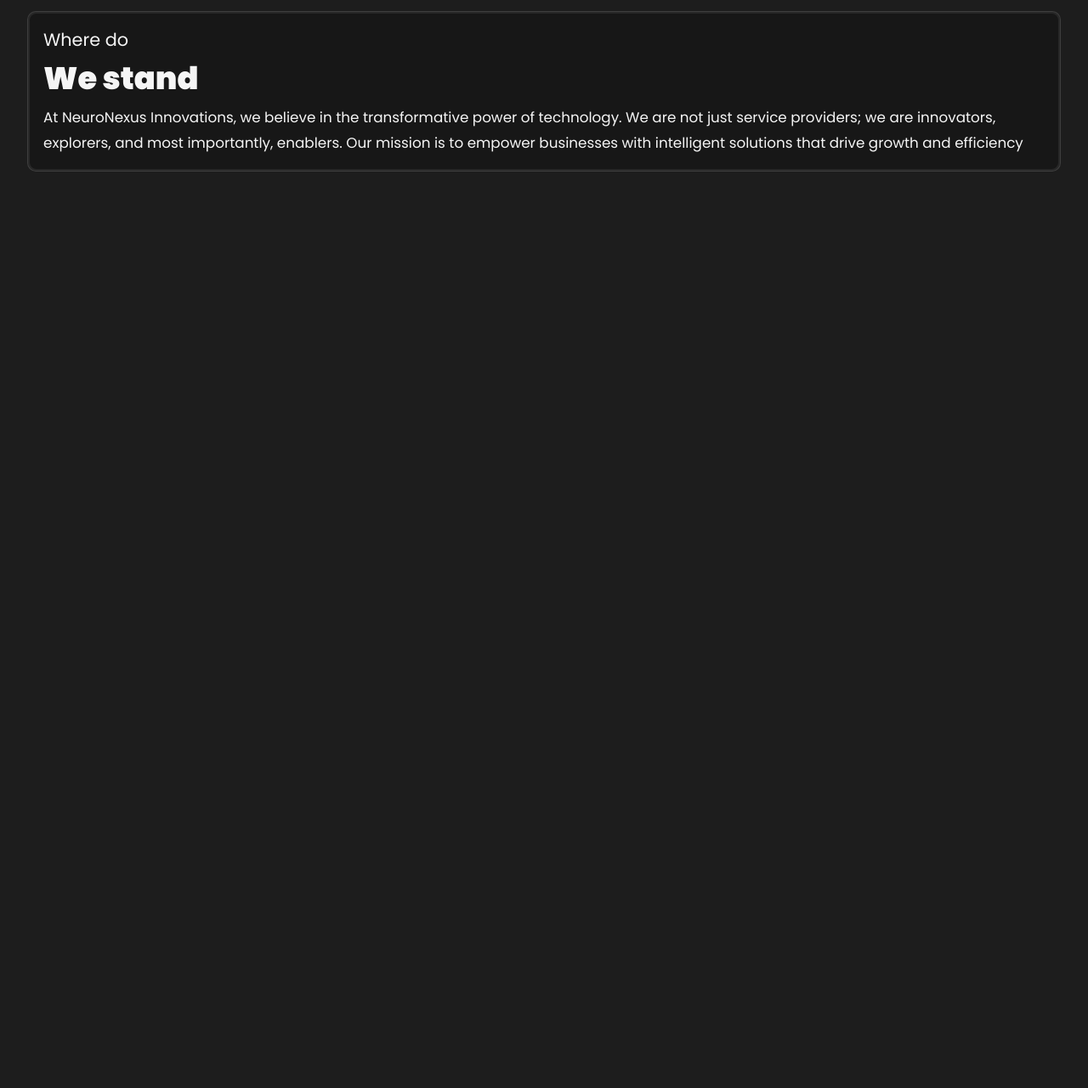
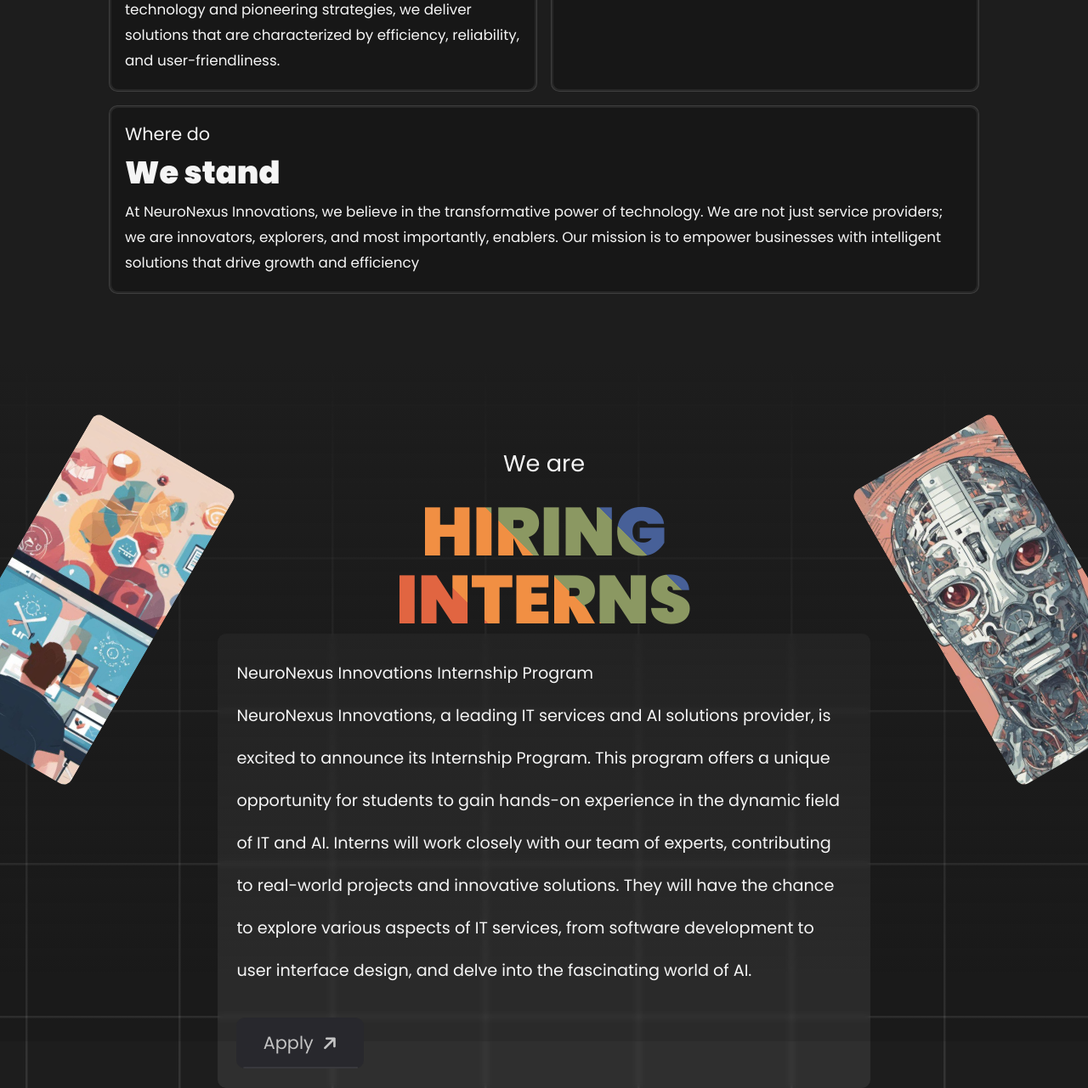
Before and after one commit to Dharmesh35/NeuroNexus_landing_page, a plain HTML site: page index.html in a window 1280 px wide. Shown: the part 1174-2455 px from the top of the page at 85% size. Before the commit the page ends 1408 px from the top, so only its background shows below. Drawn offline with Linux system fonts and the light colour scheme.

Commit message:
made responsive and added new section

```diff
--- a/button.css
+++ b/button.css
@@ -8,7 +8,7 @@
   position: relative;
   color: #c4c4c4;
   cursor: pointer;
-  z-index: 1;
+  z-index: 9;
   padding: 15px 25px;
   display: flex;
   gap: 10px;
@@ -40,9 +40,9 @@
 }
 
 .apply_button::after {
-  transform: translate(10px, 10px);
-  width: 35px;
-  height: 35px;
+  transform: translate(-5%, 0%);
+  width: 90%;
+  height: 2px;
   background: #ffffff15;
   backdrop-filter: blur(5px);
   -webkit-backdrop-filter: blur(5px);
--- a/index.css
+++ b/index.css
@@ -87,6 +87,7 @@ body {
     var(--transparent) 10%,
     var(--black)
   );
+  z-index: 9;
   pointer-events: none;
 }
 
@@ -108,7 +109,8 @@ body {
   right: 0%;
   top: 50%;
   margin-right: -20rem;
-  /* animation: rotator 50s infinite forwards; */
+  animation: rotator 50s infinite forwards;
+  z-index: 9;
 }
 
 @keyframes rotator {
@@ -125,11 +127,11 @@ body {
 }
 
 .fa-arrow-down {
-  /* position: absolute; */
+  position: absolute;
   scale: 1.5;
-  /* margin-top: 5rem; */
-  bottom: 5%;
+  bottom: 2%;
   left: 50%;
+  z-index: 9;
   animation: updown 2s infinite forwards;
 }
 
@@ -144,3 +146,91 @@ body {
     transform: translateY(-5px);
   }
 }
+
+.general_img_box {
+  position: absolute;
+  width: 15%;
+  height: 50%;
+  overflow: hidden;
+  border-radius: 10px;
+}
+
+.general_img {
+  width: 100%;
+  height: 110%;
+  object-fit: cover;
+}
+
+.img1 {
+  top: 10%;
+  left: 0%;
+  transform: rotate(30deg);
+}
+
+.img2 {
+  bottom: -1%;
+  left: 25%;
+  width: 50%;
+  height: 20%;
+  scale: 0.8;
+  z-index: -10;
+  transform: rotate(-4deg);
+}
+
+.img3 {
+  top: 10%;
+  right: 0%;
+  transform: rotate(-30deg);
+}
+
+@media only screen and (max-width: 1299px) {
+  .img2,
+  .img2 > img {
+    visibility: hidden;
+  }
+  .intern_body {
+    width: 60% !important;
+    top: 40% !important;
+    left: 20% !important;
+  }
+}
+
+@media only screen and (max-width: 1128px) {
+  .general_img_box {
+    width: 20%;
+    height: 40%;
+  }
+}
+
+@media only screen and (max-width: 790px) {
+  .general_box {
+    min-height: 50%;
+  }
+  .img1,
+  .img3 {
+    visibility: hidden;
+  }
+  .intern_heading {
+    width: 80% !important;
+  }
+  .intern_body {
+    width: 80% !important;
+    top: 40% !important;
+    left: 10% !important;
+  }
+  .part_two {
+    display: flex !important;
+    flex-direction: column;
+    flex-flow: wrap;
+    overflow: auto;
+  }
+  .part_two_sec {
+    height: auto;
+  }
+}
+
+@media only screen and (max-width: 500px) {
+  .intern_heading {
+    width: 100% !important;
+  }
+}
--- a/index.html
+++ b/index.html
@@ -9,28 +9,19 @@
       href="https://fonts.googleapis.com/css2?family=Poppins:ital,wght@0,100;0,200;0,300;0,400;0,500;0,600;0,700;0,800;0,900;1,100;1,200;1,300;1,400;1,500;1,600;1,700;1,800;1,900&display=swap"
       rel="stylesheet"
     />
+    <link rel="stylesheet" href="index.css" />
+    <link rel="stylesheet" href="text.css" />
+    <link rel="stylesheet" href="button.css" />
+    <script src="index.js"></script>
     <script
       src="https://kit.fontawesome.com/046768497e.js"
       crossorigin="anonymous"
     ></script>
-    <link rel="stylesheet" href="index.css" />
-    <link rel="stylesheet" href="text.css" />
-    <link rel="stylesheet" href="button.css" />
-    <script src="index.js"></script>
     <title>NeuroNexus Innovations</title>
   </head>
   <body>
     <div class="bg"></div>
     <div class="topBlob"></div>
-    <!-- <div class="rightBlob">
-      <svg viewBox="0 0 200 200" xmlns="http://www.w3.org/2000/svg">
-        <path
-          fill="#f5f5f5"
-          d="M43.6,-73.4C54.4,-69.4,59.5,-53.3,63.6,-39.1C67.7,-24.8,70.9,-12.4,69.2,-1C67.6,10.5,61,21,55.1,32.1C49.2,43.2,43.8,54.9,34.7,63.2C25.6,71.5,12.8,76.4,0.1,76.2C-12.6,76.1,-25.2,70.8,-33.6,62.1C-41.9,53.3,-46,41.1,-56.1,30.2C-66.3,19.3,-82.5,9.6,-84.4,-1.1C-86.3,-11.8,-73.9,-23.7,-62.9,-33.1C-51.8,-42.4,-42.2,-49.3,-31.9,-53.6C-21.6,-57.9,-10.8,-59.5,2.8,-64.4C16.4,-69.2,32.9,-77.3,43.6,-73.4Z"
-          transform="translate(100 100)"
-        />
-      </svg>
-    </div> -->
     <section class="main">
       <div class="centered">
         <div class="small_heading">WELCOME TO</div>
@@ -43,19 +34,20 @@
             Apply <i class="fa-solid fa-arrow-right"></i>
           </button>
         </div>
-        <!-- <i class="fa-solid fa-arrow-down"></i> -->
+        <i class="fa-solid fa-arrow-down"></i>
       </div>
     </section>
-    <section style="background-color: #1d1d1d">
+
+    <section class="part_two_sec">
       <div class="part_two poppins">
         <div class="box1 general_box">
           <div class="box_border"></div>
           <div class="box_content">
             <div class="box_heading">
               We build
-              <span class=""> Experiences </span>
+              <span> Experiences </span>
             </div>
-            <div class="">
+            <div>
               We specialize in crafting not merely solutions, but experiences.
               Our cadre of seasoned professionals is committed to comprehending
               your enterprise requirements, thereby engineering IT solutions
@@ -101,13 +93,38 @@
         </div>
       </div>
     </section>
+
+    <section style="position: relative">
+      <div class="part_three poppins">
+        <div class="intern_content">
+          <div class="intern_heading">We are <span>HIRING INTERNS</span></div>
+        </div>
+        <div class="general_img_box img1">
+          <img src="image01.jpg" class="general_img" />
+        </div>
+        <div class="general_img_box img2">
+          <img src="image02.jpg" class="general_img" />
+        </div>
+        <div class="general_img_box img3">
+          <img src="image03.jpg" class="general_img" />
+        </div>
+      </div>
+      <div class="intern_body">
+        <span style="display: block">
+          NeuroNexus Innovations Internship Program
+        </span>
+        NeuroNexus Innovations, a leading IT services and AI solutions provider,
+        is excited to announce its Internship Program. This program offers a
+        unique opportunity for students to gain hands-on experience in the
+        dynamic field of IT and AI. Interns will work closely with our team of
+        experts, contributing to real-world projects and innovative solutions.
+        They will have the chance to explore various aspects of IT services,
+        from software development to user interface design, and delve into the
+        fascinating world of AI.
+        <button class="apply_button poppins">
+          Apply <i class="fa-solid fa-arrow-right"></i>
+        </button>
+      </div>
+    </section>
   </body>
 </html>
-
-<!--
-We are
-HIRING INTERNS
-
-NeuroNexus Innovations Internship Program
-NeuroNexus Innovations, a leading IT services and AI solutions provider, is excited to announce its Internship Program. This program offers a unique opportunity for students to gain hands-on experience in the dynamic field of IT and AI.
-Interns will work closely with our team of experts, contributing to real-world projects and innovative solutions. They will have the chance to explore various aspects of IT services, from software development to user interface design, and delve into the fascinating world of AI. -->
--- a/text.css
+++ b/text.css
@@ -10,43 +10,35 @@
   justify-content: center;
   align-items: center;
   flex-direction: column;
-  height: 90vh;
+  height: 100vh;
+  font-weight: 500;
   font-family: Poppins;
   gap: 2rem;
+  position: relative;
 }
 
 .heading {
-  font-size: 10rem;
+  /* font-size: 10rem; */
+  font-size: clamp(60px, 15vw, 160px);
 }
 .small_heading {
   font-size: 1.4rem;
   letter-spacing: 0.5rem;
 }
 
-/* Simple buttom CSS */
-
-/* .apply_button {
-  font-size: 1.3rem;
-  padding: 10px 40px;
-  background-color: #ffffff;
-  color: var(--black);
-  display: inline-block;
-  border-radius: 10px;
-  cursor: pointer;
+.part_two_sec {
+  display: flex;
+  justify-content: center;
+  background-color: var(--black);
+  padding: 5rem 0rem;
 }
-
-.apply_hover {
-  transition: ease 2s;
-}
-.apply_hover:hover {
-  z-index: 9;
-} */
 
 .part_two {
   display: grid;
   gap: 1rem;
   grid-template-columns: repeat(2, 1fr);
-  padding: 2rem;
+  height: 80vh;
+  width: 80vw;
 }
 
 .box1 {
@@ -129,3 +121,109 @@
   margin-top: 15px;
   font-size: 2.3rem;
 }
+
+.part_three {
+  height: 100vh;
+  color: var(--white);
+  position: relative;
+  padding-top: 5rem;
+  overflow: hidden;
+  background-image: linear-gradient(
+    to top,
+    var(--transparent) 10%,
+    var(--black)
+  );
+}
+.intern_content {
+  display: flex;
+  flex-direction: column;
+  gap: 1.5rem;
+}
+
+.intern_content > .intern_heading > span {
+  display: block;
+  font-weight: 900;
+  font-size: 5rem;
+  background-image: linear-gradient(
+    45deg,
+    #ca4246 16.666%,
+    #e16541 16.666%,
+    #e16541 33.333%,
+    #f18f43 33.333%,
+    #f18f43 50%,
+    #8b9862 50%,
+    #8b9862 66.666%,
+    #476098 66.666%,
+    #476098 83.333%,
+    #a7489b 83.333%
+  );
+  background-size: 100%;
+  background-clip: text;
+  background-repeat: repeat;
+  -webkit-text-fill-color: transparent;
+}
+
+.intern_content > .intern_heading > span:hover {
+  animation: rainbow-text-simple-animation 0.75s ease forwards;
+}
+
+.intern_content > .intern_heading > span:not(:hover) {
+  animation: return-to-original 0.75s ease forwards;
+}
+
+@keyframes rainbow-text-simple-animation {
+  0% {
+    background-size: 100%;
+  }
+  80% {
+    background-size: 650%;
+  }
+  100% {
+    background-size: 650%;
+  }
+}
+
+@keyframes return-to-original {
+  0% {
+    background-size: 650%;
+  }
+  100% {
+    background-size: 100%;
+  }
+}
+
+.intern_heading {
+  display: block;
+  margin: auto;
+  width: 50%;
+  text-align: center;
+  line-height: 80px;
+  position: relative;
+  font-size: 1.7rem;
+}
+
+.intern_body {
+  font-family: poppins;
+  position: absolute;
+  width: 50%;
+  margin: auto;
+  padding: 1.4rem;
+  font-size: 1.2rem;
+  line-height: 50px;
+  top: 30%;
+  left: 25%;
+}
+
+.intern_body::before {
+  content: "";
+  position: absolute;
+  z-index: -9;
+  width: 100%;
+  height: 100%;
+  background: #ffffff15;
+  backdrop-filter: blur(3px);
+  -webkit-backdrop-filter: blur(3px);
+  border-radius: 10px;
+  left: 0%;
+  top: 0%;
+}
```
Also changed, not shown: image01.jpg (added), image02.jpg (added), image03.jpg (added).
